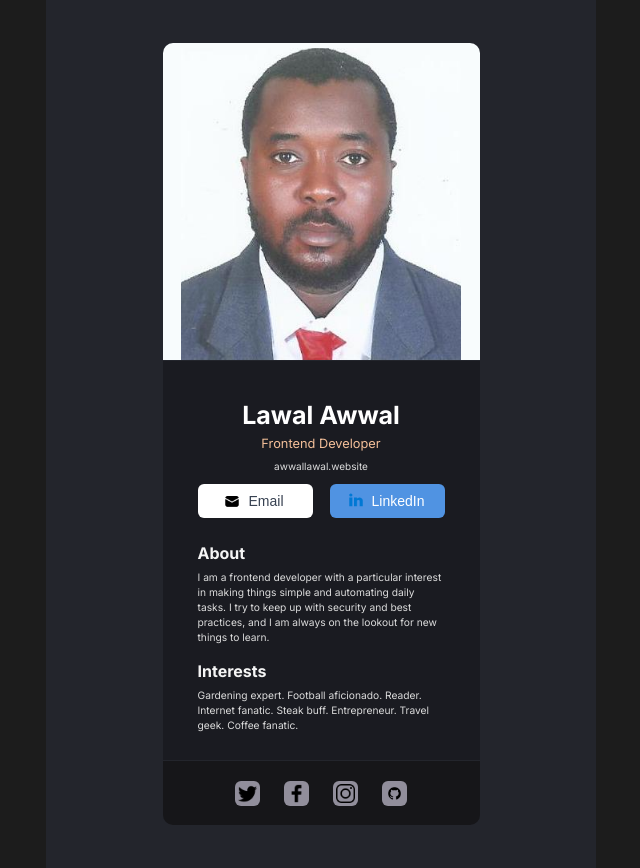
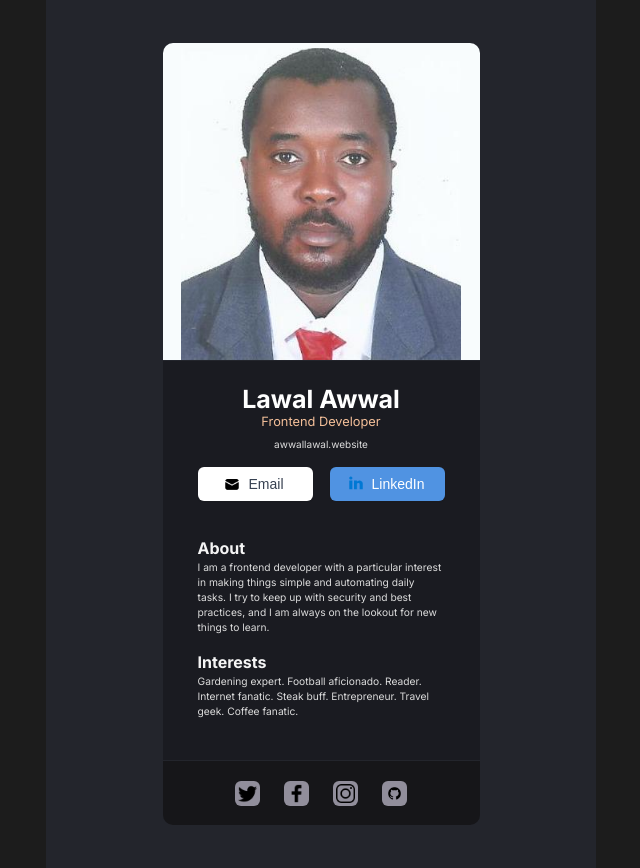
Before and after one commit to awwallawal/digital_business_card, a React (Vite) app: page / in a window 1280 px wide. Shown: the whole page, without its empty margins (319-959 px from the left). Built offline with nearby package versions, Linux system fonts and the light colour scheme.

Commit message:
Resetting the spacing betweem elements on the content

```diff
--- a/src/App.css
+++ b/src/App.css
@@ -122,7 +122,7 @@ p{
   flex-direction: column;
   justify-content: center;
   align-items: center;
-  margin-bottom: 23px;
+  margin-bottom: 35px;
 }
 
 .btn-container{
@@ -199,10 +199,8 @@ button >a {
 }
 
 .item-one{
-  margin-top: 21px;
   font-size: 25px;
   line-height: 30px;
-  margin-bottom: 6.19px;
 }
 
 .item-two{
@@ -216,7 +214,7 @@ button >a {
   font-size: 10.24px;
   line-height: 150%;
   color: #F5F5F5;
-  margin-bottom: 10px;
+  margin-bottom: 15px;
 }
 
 .item-three > a {
@@ -238,14 +236,13 @@ button >a {
   font-size: 16px;
   line-height: 24px;
   color: #F5F5F5;
-  margin-bottom: 5px;
 }
 
 .about-para{
   font-size: 10.24px;
   line-height: 15px;
   color: #DCDCDC;
-  margin-bottom: 14px;
+  margin-bottom: 15px;
 }
 
 .interest{
@@ -253,7 +250,7 @@ button >a {
   font-size: 16px;
   line-height: 24px;
   color: #F5F5F5;
-  margin-bottom: 5px;
+
 }
 
 .interest-para{
@@ -261,5 +258,4 @@ button >a {
   font-size: 10.24px;
   line-height: 15px;
   color: #DCDCDC;
-  margin-bottom: 24px;
 }
```
